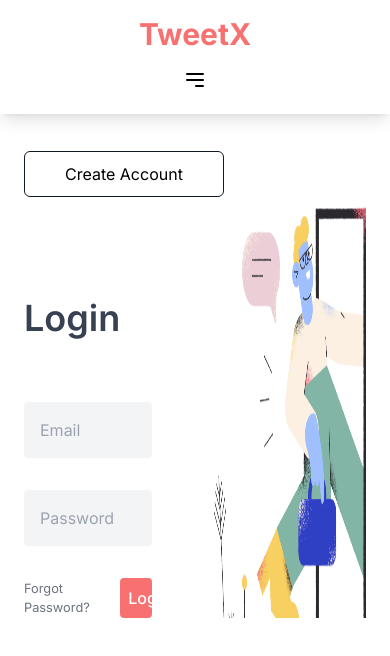
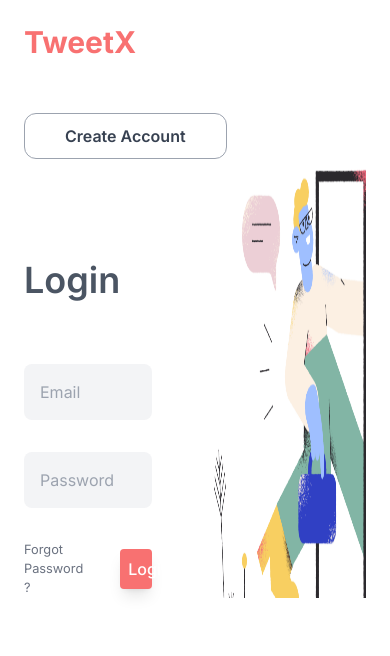
Before and after one commit to itsmepravin/ominpractice-task, a Next.js app: page /login in a window 390 px wide. Shown: the top 656 px of the page. Built offline with nearby package versions, Linux system fonts and the light colour scheme.

Commit message:
Login page cleanup

```diff
--- a/app/_components/wrapper/index.tsx
+++ b/app/_components/wrapper/index.tsx
@@ -1,12 +1,18 @@
 "use client";
 import { useState } from "react";
+import { usePathname } from "next/navigation";
 
 export default function Wrapper({ children }: { children: React.ReactNode }) {
   const [isOpen, setIsOpen] = useState(false);
+  const pathname = usePathname();
+  console.log("pathname", pathname);
 
   const toggleMenu = () => {
     setIsOpen(!isOpen);
   };
+  if (pathname === "/signup" || pathname === "/login") {
+    return <>{children}</>;
+  }
   return (
     <>
       <div>
--- a/app/login/page.tsx
+++ b/app/login/page.tsx
@@ -3,10 +3,14 @@ import Image from "next/image";
 
 const LoginPage = () => {
   return (
+    <>
+      <div className="text-red-400 font-bold text-3xl mb-4 lg:mb-0 hover:text-red-400 hover:cursor-pointer pl-6 mt-6">
+        TweetX{" "}
+      </div>
       <div className="flex flex-col p-6">
         <div className="mt-6 mb-4">
           <a
-          className="inline w-auto min-w-[250px] px-10 py-3 transition-all rounded-md sm:w-auto border border-1 border-gray-900"
+            className="inline w-auto min-w-[250px] px-10 py-3 transition-all rounded-xl sm:w-auto border border-1 border-gray-400 text-gray-700 font-semibold"
             href=""
           >
             Create Account
@@ -17,25 +21,25 @@ const LoginPage = () => {
           {/* Left */}
           <div className="container mx-auto bg-white flex flex-col mt-24 text-gray-700">
             <div className="w-10/12 sm:w-8/12 md:w-6/12 lg:w-5/12 xl:w-4/12 mb-16">
-            <h1 className="text-4xl font-semibold">Login</h1>
+              <h1 className="text-4xl font-semibold text-gray-600">Login</h1>
             </div>
             <div className="w-3/4 flex flex-col gap-4">
               <input
-              className="mb-4 p-4 appearance-none block w-full bg-gray-100 placeholder-gray-400 rounded"
+                className="mb-4 p-4 appearance-none block w-full bg-gray-100 placeholder-gray-400 rounded-lg"
                 type="text"
                 placeholder="Email"
               />
               <input
-              className="mb-4 p-4 appearance-none block w-full bg-gray-100 placeholder-gray-400 rounded"
+                className="mb-4 p-4 appearance-none block w-full bg-gray-100 placeholder-gray-400 rounded-lg"
                 type="password"
                 placeholder="Password"
               />
               <div className="flex items-center">
                 <div className="w-1/2 flex items-center">
-                <small className="text-gray-500">Forgot Password?</small>
+                  <small className="text-gray-500">Forgot Password ?</small>
                 </div>
                 <button
-                className="ml-auto w-1/4 bg-red-400 text-white p-2 rounded font-medium"
+                  className="ml-auto w-1/4 bg-red-400 text-white p-2 rounded font-medium shadow-lg"
                   type="submit"
                 >
                   Login
@@ -45,9 +49,15 @@ const LoginPage = () => {
           </div>
 
           {/* Right */}
-        <Image className="w-1/2" src={loginImg} alt="Login Image" width={850} />
+          <Image
+            className="w-3/6"
+            src={loginImg}
+            alt="Login Image"
+            width={825}
+          />
         </div>
       </div>
+    </>
   );
 };
 
--- /dev/null
+++ b/app/signup/page.tsx
@@ -0,0 +1,11 @@
+const SignupPage = () => {
+  return (
+    <>
+      <div className="text-red-400 font-bold text-3xl mb-4 lg:mb-0 hover:text-red-400 hover:cursor-pointer pl-6 mt-6">
+        TweetX{" "}
+      </div>
+    </>
+  );
+};
+
+export default SignupPage;
```
Lines whose indentation alone changed are shown as unchanged.
